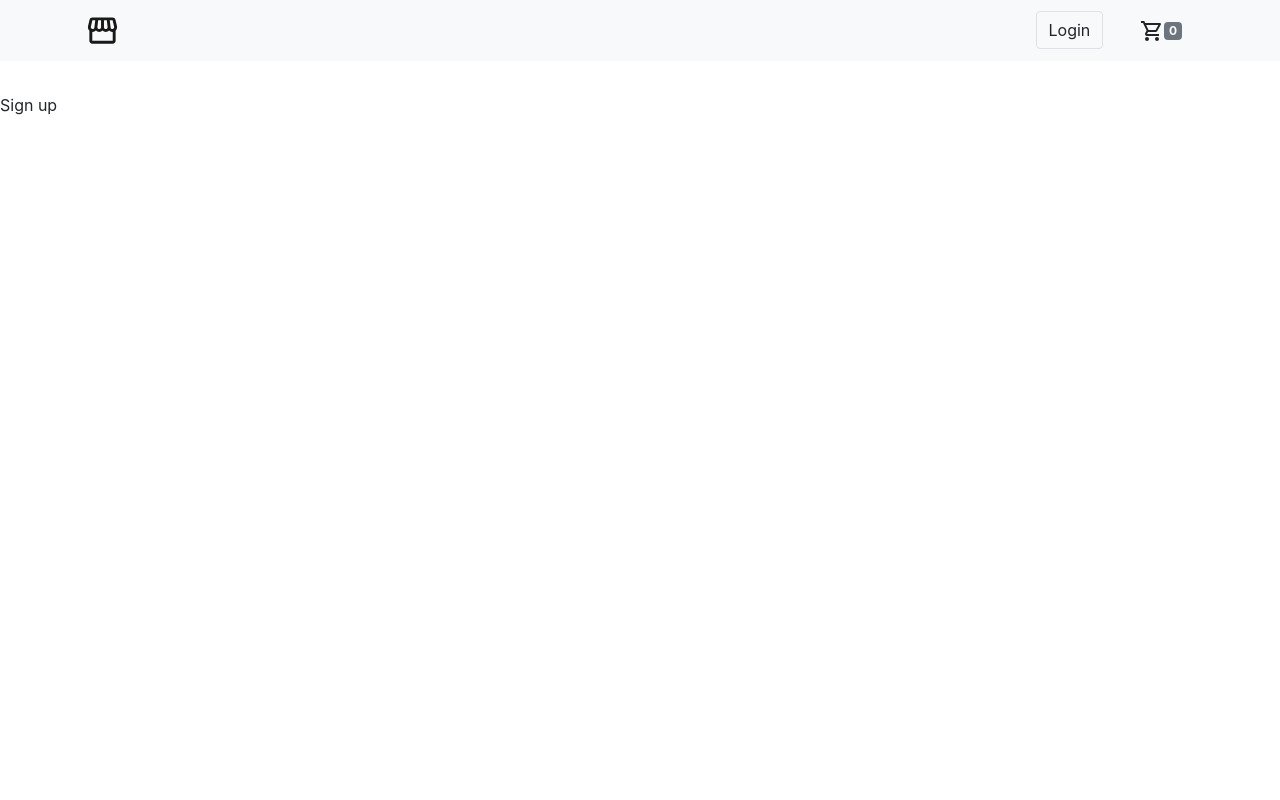
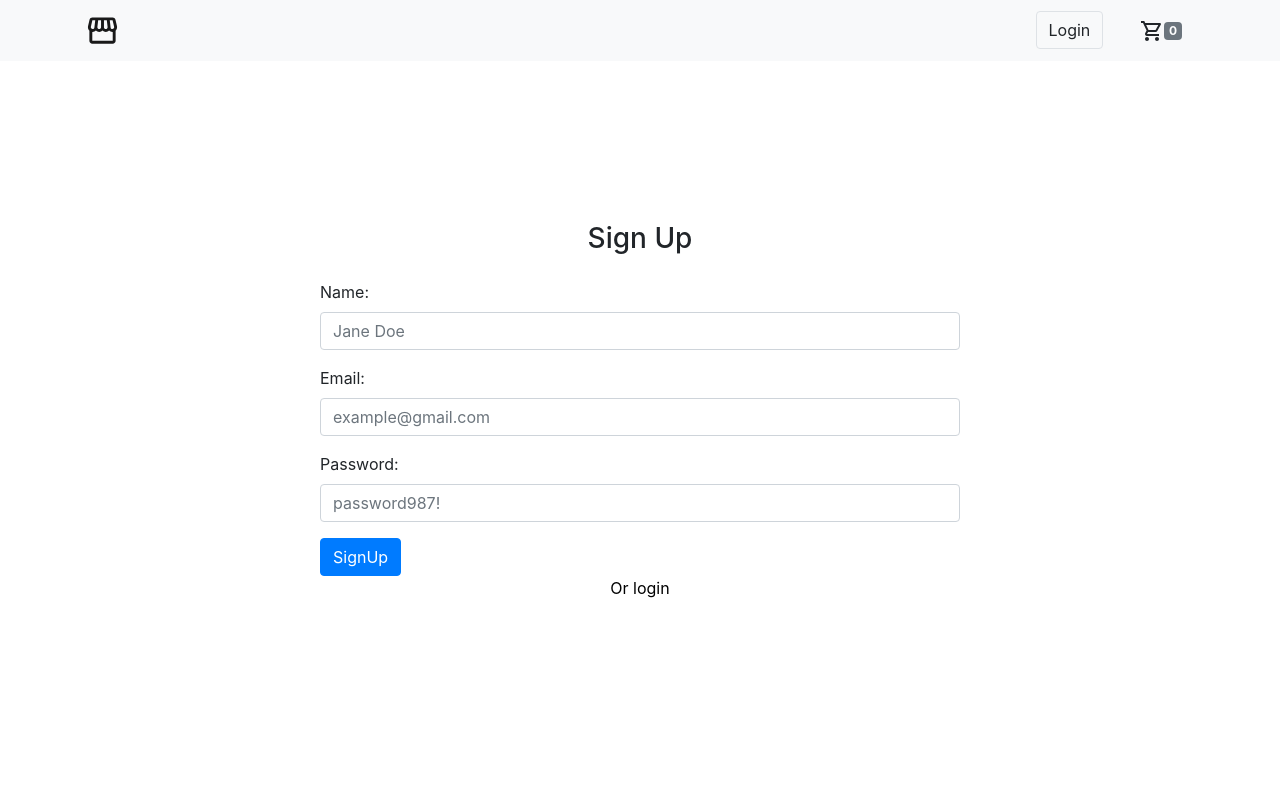
Before and after one commit to ho1m/reactecommerce, a React (Create React App) app in the folder client/: page /signup in a window 1280 px wide. Shown: the top 800 px of the page. Built offline with nearby package versions, Linux system fonts and the light colour scheme.

Commit message:
views ui

```diff
--- a/client/src/App.css
+++ b/client/src/App.css
@@ -1,6 +1,6 @@
 .view {
   padding: 2rem 0;
-  min-height: calc(100vh - 55px);
+  min-height: calc(100vh - 100px);
 }
 
 .arrow {
--- a/client/src/App.js
+++ b/client/src/App.js
@@ -22,7 +22,7 @@ function App() {
 
         <Switch>
           <Route path="/" exact component={Home} />
-          <Route path="/checkout/success/:cartId" exact component={Checkout} />
+          <Route path="/checkout/success" exact component={Checkout} />
           <Route path="/productpage/view/:productId" exact component={ProductPage} />
           <Route path="/login" exact component={Login} />
           <Route path="/signup" exact component={SignUp} />
--- a/client/src/views/Checkout.js
+++ b/client/src/views/Checkout.js
@@ -1,9 +1,42 @@
+import { Avatar } from '@material-ui/core';
 import React from 'react';
+import { Container, Card, ListGroup } from 'react-bootstrap';
 
 const Checkout = () => {
+  // get cart id
+
   return (
-    <div className="view">
-      Checkout
+    <div className="view d-flex align-items-center justify-content-center">
+          <Container>
+            <h3 className="text-center">Thank you for your purchase!</h3>
+            <p className="text-center">Order Number: (123)</p>
+            <Card className="pt-1"> {/* v-if="order_data" */}
+              <Card.Header className="rounded mx-3">
+                $12.99
+              </Card.Header>
+              <Card.Body>
+                <ListGroup>
+
+                  <ListGroup.Item className="d-flex align-items-center">
+                    <Avatar fontSize="large" size="large" />
+                    <div className="flex-fill ml-3">
+                      <div className="d-flex w-100 justify-content-between">
+                        <h5 className="mb-1">Lorem, ipsum dolor.</h5>
+                        <small>x 123</small>
+                      </div>
+
+                      <p className="mb-1">
+                        Lorem ipsum dolor sit amet consectetur, adipisicing elit. Maxime quaerat incidunt illo esse nam nesciunt!
+                      </p>
+
+                      <small>$12.99</small>
+                    </div>
+                  </ListGroup.Item>
+
+                </ListGroup>
+              </Card.Body>
+            </Card>
+          </Container>
     </div>
   );
 }
--- a/client/src/views/Login.js
+++ b/client/src/views/Login.js
@@ -1,4 +1,6 @@
 import React from 'react';
+import { Button, Form } from 'react-bootstrap';
+import { Link } from 'react-router-dom';
 
 const Login = () => {
   // const login = () => {
@@ -7,8 +9,35 @@ const Login = () => {
   // }
 
   return (
-    <div className="view">
-      Login
+    <div className="view d-flex align-items-center justify-content-center flex-column">
+      <h3>Login</h3>
+      <Form className="w-50 mt-3" autocomplete="off" onSubmit={(e) => e.preventDefault()}>
+
+        <Form.Label className="" for="emailSignupInput">Email:</Form.Label>
+        <Form.Control
+          v-model="emailInput"
+          id="emailSignupInput"
+          className="mb-3"
+          required
+          type="email"
+          placeholder="example@gmail.com"
+          autocomplete="off"
+        ></Form.Control>
+
+        <Form.Label className="" for="passwSignupInput">Password:</Form.Label>
+        <Form.Control
+          v-model="passwordInput"
+          id="passwSignupInput"
+          className="mb-3"
+          required
+          type="password"
+          placeholder="password987!"
+          autocomplete="off"
+        ></Form.Control>
+
+        <Button variant="primary" type="submit">SignUp</Button>
+      </Form>
+      <Link to="/signup">Or Sign Up</Link>
     </div>
   );
 }
--- a/client/src/views/NotFound.js
+++ b/client/src/views/NotFound.js
@@ -1,23 +1,36 @@
 import React, { useEffect } from 'react';
 import { useHistory } from 'react-router-dom';
+import styled from 'styled-components';
 
 const NotFound = () => {
 
   const history = useHistory();
 
-  useEffect(() => {
-    const timeout = setTimeout(() => {
-      history.push('/');
-    }, 2000)
+  // useEffect(() => {
+  //   const timeout = setTimeout(() => {
+  //     history.push('/');
+  //   }, 2000)
 
-    return () => clearTimeout(timeout)
-  }, [history]);
+  //   return () => clearTimeout(timeout)
+  // }, [history]);
 
   return (
-    <div className="view">
-      Not found page
-    </div>
+    <NotFoundContainer className="view d-flex align-items-center justify-content-center flex-column">
+      <p className="title mb-0">404</p>
+      <p className="text mt-0">
+        Page not found
+      </p>
+    </NotFoundContainer>
   );
 }
 
 export default NotFound;
+
+const NotFoundContainer = styled.div`
+  .title {
+    font-size: 9rem;
+  }
+  .text {
+    font-size: 2rem;
+  }
+`;
--- a/client/src/views/ProductPage.js
+++ b/client/src/views/ProductPage.js
@@ -1,11 +1,51 @@
 import React from 'react';
+import { Button, Container } from 'react-bootstrap';
+import styled from 'styled-components';
 
 const ProductPage = () => {
+  // get product
+
+
   return (
-    <div className="view">
-      Product page
-    </div>
+    <ProductPageContainer className="view">
+      <Container className="row mx-auto my-5 px-0">
+
+      <div class="img__container col-12 col-sm-6 rounded">
+        <img src="http://img.bbystatic.com/BestBuy_US/images/products/1018/1018934_sa.jpg" alt="" />
+      </div>
+
+      <div class="product__text col-12 col-sm-6 py-5">
+        <h2>Lorem, ipsum dolor.</h2>
+
+        <p class="mt-2 mb-4">
+          Lorem ipsum dolor sit amet consectetur adipisicing elit. Necessitatibus, molestiae! Consectetur quia reiciendis maxime excepturi!
+        </p>
+
+        <h4 class="mb-3">
+          Lorem ipsum dolor sit amet consectetur adipisicing elit. Ratione, fuga voluptatibus dolorum commodi sit illo nesciunt corrupti similique? Quia deserunt repudiandae doloribus animi aut eius nemo est amet adipisci eligendi?
+        </h4>
+
+        <h4 class="mb-3">
+          $12.99
+        </h4>
+
+        <Button
+        variant="primary"
+        class="mt-3"
+        onClick={() => console.log("add product")}
+        >Add To Cart</Button>
+      </div>
+
+      </Container>
+    </ProductPageContainer>
   );
 }
 
 export default ProductPage;
+
+const ProductPageContainer = styled.div`
+  .img__container {
+    overflow: hidden;
+    max-height: 500px;
+  }
+`;
--- a/client/src/views/SignUp.js
+++ b/client/src/views/SignUp.js
@@ -1,9 +1,49 @@
 import React from 'react';
+import { Button, Form } from 'react-bootstrap';
+import { Link } from 'react-router-dom';
 
 const SignUp = () => {
   return (
-    <div className="view">
-      Sign up
+    <div className="view d-flex align-items-center justify-content-center flex-column">
+      <h3>Sign Up</h3>
+      <Form className="w-50 mt-3" autocomplete="off" onSubmit={(e) => e.preventDefault()}>
+
+        <Form.Label className="" for="nameSignupInput">Name:</Form.Label>
+        <Form.Control
+          v-model="nameInput"
+          id="nameSignupInput"
+          className="mb-3"
+          required
+          type="text"
+          placeholder="Jane Doe"
+          autocomplete="off"
+        ></Form.Control>
+
+        <Form.Label className="" for="emailSignupInput">Email:</Form.Label>
+        <Form.Control
+          v-model="emailInput"
+          id="emailSignupInput"
+          className="mb-3"
+          required
+          type="email"
+          placeholder="example@gmail.com"
+          autocomplete="off"
+        ></Form.Control>
+
+        <Form.Label className="" for="passwSignupInput">Password:</Form.Label>
+        <Form.Control
+          v-model="passwordInput"
+          id="passwSignupInput"
+          className="mb-3"
+          required
+          type="password"
+          placeholder="password987!"
+          autocomplete="off"
+        ></Form.Control>
+
+        <Button variant="primary" type="submit">SignUp</Button>
+      </Form>
+      <Link to="/login">Or login</Link>
     </div>
   );
 }
```
